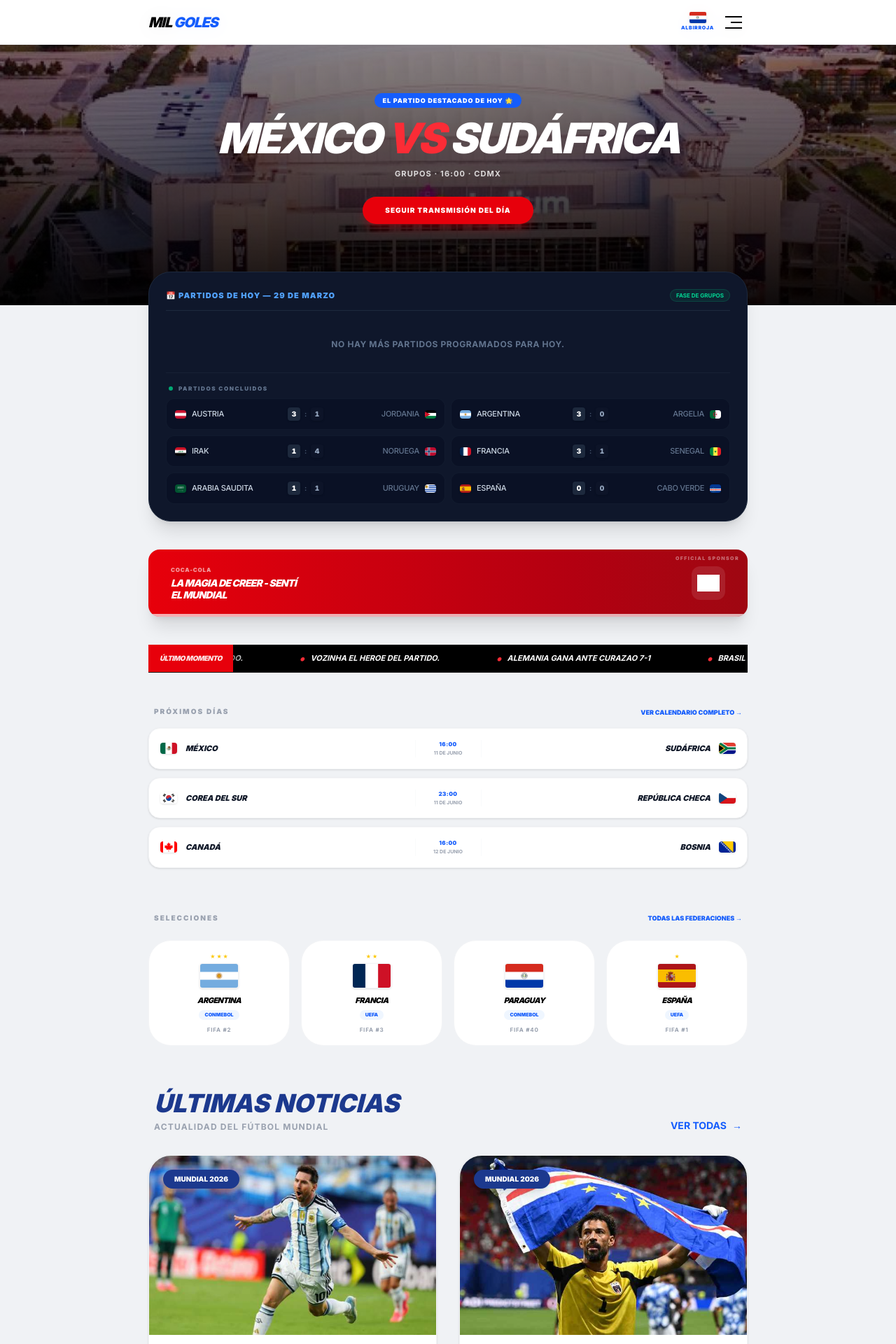
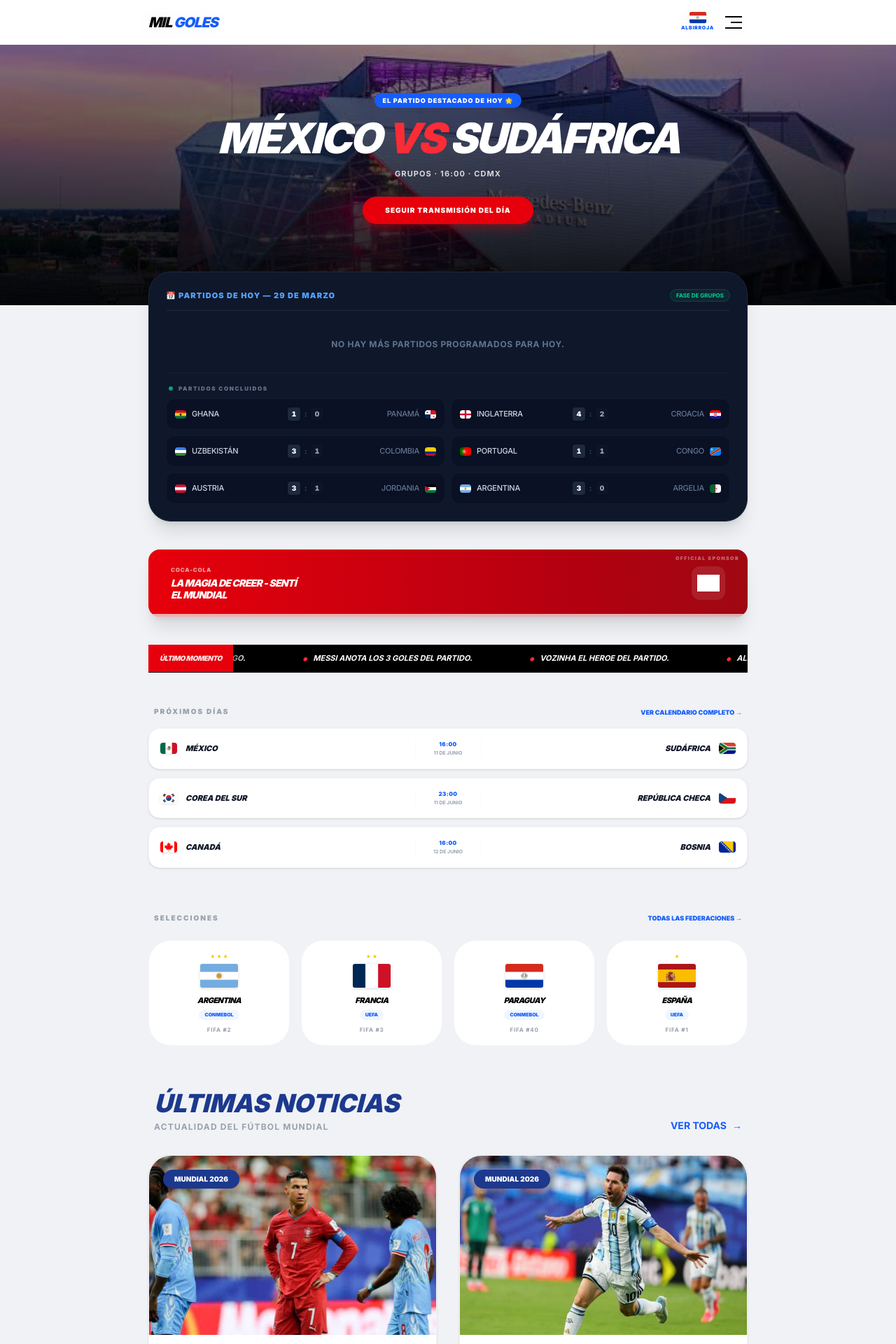
Before and after one commit to bablotle/Mundial26, a Next.js app: page / in a window 1280 px wide. Shown: the top 1920 px of the page at 70% size. Built offline with nearby package versions, Linux system fonts and the light colour scheme; grey boxes are pictures that could not be loaded.

Commit message:
Jornada 7, partidos portugal e inglaterra

```diff
--- a/src/app/page.tsx
+++ b/src/app/page.tsx
@@ -63,7 +63,7 @@ export default function Home() {
 
          {/* --- SECCIÓN HERO (DINÁMICA BASADA EN EL PARTIDO DESTACADO) --- */}
          <section className="relative h-[420px] w-full overflow-hidden">
-            <img src="/images/sedes/houston.jpg" className="w-full h-full object-cover brightness-[0.6]" alt="Stadium" />
+            <img src="/images/sedes/atlanta.jpg" className="w-full h-full object-cover brightness-[0.6]" alt="Stadium" />
             <div className="absolute inset-0 bg-gradient-to-t from-black/90 via-black/40 to-transparent flex flex-col items-center justify-center text-center px-5">
                <span className="bg-blue-600 text-white text-[9px] font-black px-3 py-1 rounded-full mb-4 tracking-widest uppercase">
                   EL PARTIDO DESTACADO DE HOY 🌟
--- a/src/data/noticias.ts
+++ b/src/data/noticias.ts
@@ -16,6 +16,25 @@ export interface Noticia {
 
 export const todasLasNoticias: Noticia[] = [
       {
+                id: "jornada-7",
+                categoria: "MUNDIAL 2026",
+                titulo: "Portugal empata 1-1 con RD Congo.  ",
+                resumen: "Harry Kane con 2 goles le da la victoria a Inglaterra.",
+                contenidoLargo: `Jornada del Miércoles 17 de Junio:
+                Colombia 3 - 1 Uzbekistán
+                Con goles de Daniel Muñoz, Luis Díaz y Jáminton Campaz para los cafeteros.
+                Inglaterra 4 - 2 Croacia
+                Destacó un doblete de Harry Kane y un gol de Jude Bellingham.
+                Portugal 1 - 1 RD Congo
+                Anotaron João Neves para los lusos y Yoane Wissa para la selección africana.
+                Ghana 1 - 0 Panamá
+                Victoria agónica africana con gol de Caleb Yirenkyi en el tiempo de descuento.`,
+                imagen: "/images/noticias/noticia-13.jpg",
+                fecha: "2026-06-17",
+                autor: "Redacción Mil Goles",
+                tags: ["Cristiano", "Harry Kane", "Portugal", "FIFA"]
+        },
+        {
                 id: "jornada-6",
                 categoria: "MUNDIAL 2026",
                 titulo: "Messi anota los 3 goles del partido.  ",
--- a/src/data/partidos.ts
+++ b/src/data/partidos.ts
@@ -825,7 +825,9 @@ export const todosLosPartidos: Partido[] = [
               hora: "14:00",
               sede: "Houston",
               grupo: "K",
-              fase: "Grupos"
+              fase: "Grupos",
+              golesLocal: 1,
+              golesVisitante: 1
        },
        {
               id: "K2",
@@ -837,7 +839,9 @@ export const todosLosPartidos: Partido[] = [
               hora: "23:00",
               sede: "CDMX",
               grupo: "K",
-              fase: "Grupos"
+              fase: "Grupos",
+              golesLocal: 3,
+              golesVisitante: 1
        },
        {
               id: "K3",
@@ -898,7 +902,9 @@ export const todosLosPartidos: Partido[] = [
               hora: "17:00",
               sede: "Dallas",
               grupo: "L",
-              fase: "Grupos"
+              fase: "Grupos",
+              golesLocal: 4,
+              golesVisitante: 2
        },
        {
               id: "L2",
@@ -910,7 +916,9 @@ export const todosLosPartidos: Partido[] = [
               hora: "20:00",
               sede: "Toronto",
               grupo: "L",
-              fase: "Grupos"
+              fase: "Grupos",
+              golesLocal: 1,
+              golesVisitante: 0
        },
        {
               id: "L3",
```
Also changed, not shown: public/images/noticias/noticia-13.jpg (added).
